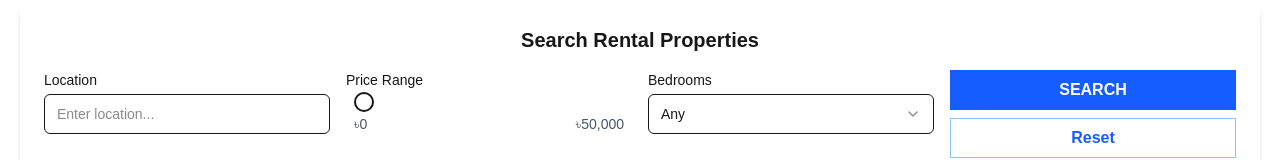
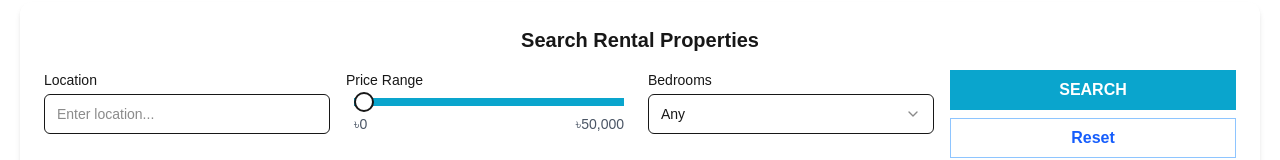
Before and after one commit to mizan-rh/basa-finder-client, a Next.js app: page /listings in a window 1280 px wide. Shown: the part 168-328 px from the top of the page. Built offline with nearby package versions, Linux system fonts and the light colour scheme; no server answers.

Commit message:
page ui debugging

```diff
--- a/src/app/(mainLayout)/listings/page.tsx
+++ b/src/app/(mainLayout)/listings/page.tsx
@@ -89,7 +89,7 @@ const RentalListings: React.FC<RentalListingsProps> = ({ initialListings }) => {
             <label className="block text-sm font-medium mb-1">
               Price Range
             </label>
-            <div className="px-2">
+            <div className="px-2 ">
               <Slider
                 defaultValue={[0, 50000]}
                 min={0}
@@ -97,7 +97,7 @@ const RentalListings: React.FC<RentalListingsProps> = ({ initialListings }) => {
                 step={1000}
                 value={priceRange}
                 onValueChange={(value) => setPriceRange(value)}
-                className="mt-2"
+                className="mt-2 bg-[#0AA5CD]"
               />
               <div className="flex justify-between mt-2 text-sm text-gray-600">
                 <span>৳{priceRange[0].toLocaleString()}</span>
@@ -130,7 +130,7 @@ const RentalListings: React.FC<RentalListingsProps> = ({ initialListings }) => {
           <div className="flex flex-col gap-2">
             <Button
               onClick={handleSearch}
-              className="bg-blue-600 text-white hover:bg-blue-700 flex-1"
+              className="bg-[#0AA5CD] text-white hover:bg-black flex-1"
             >
               Search
             </Button>
```
